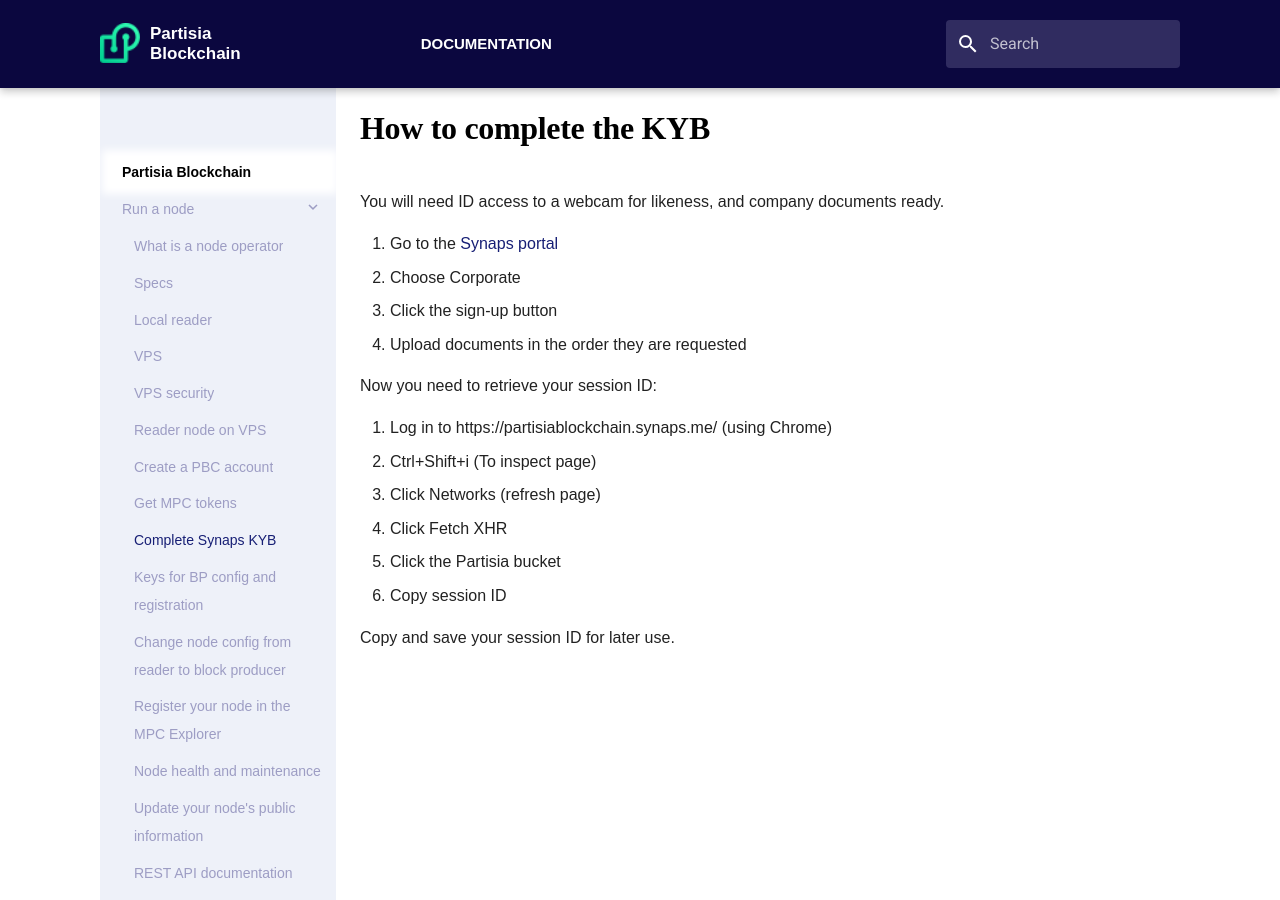
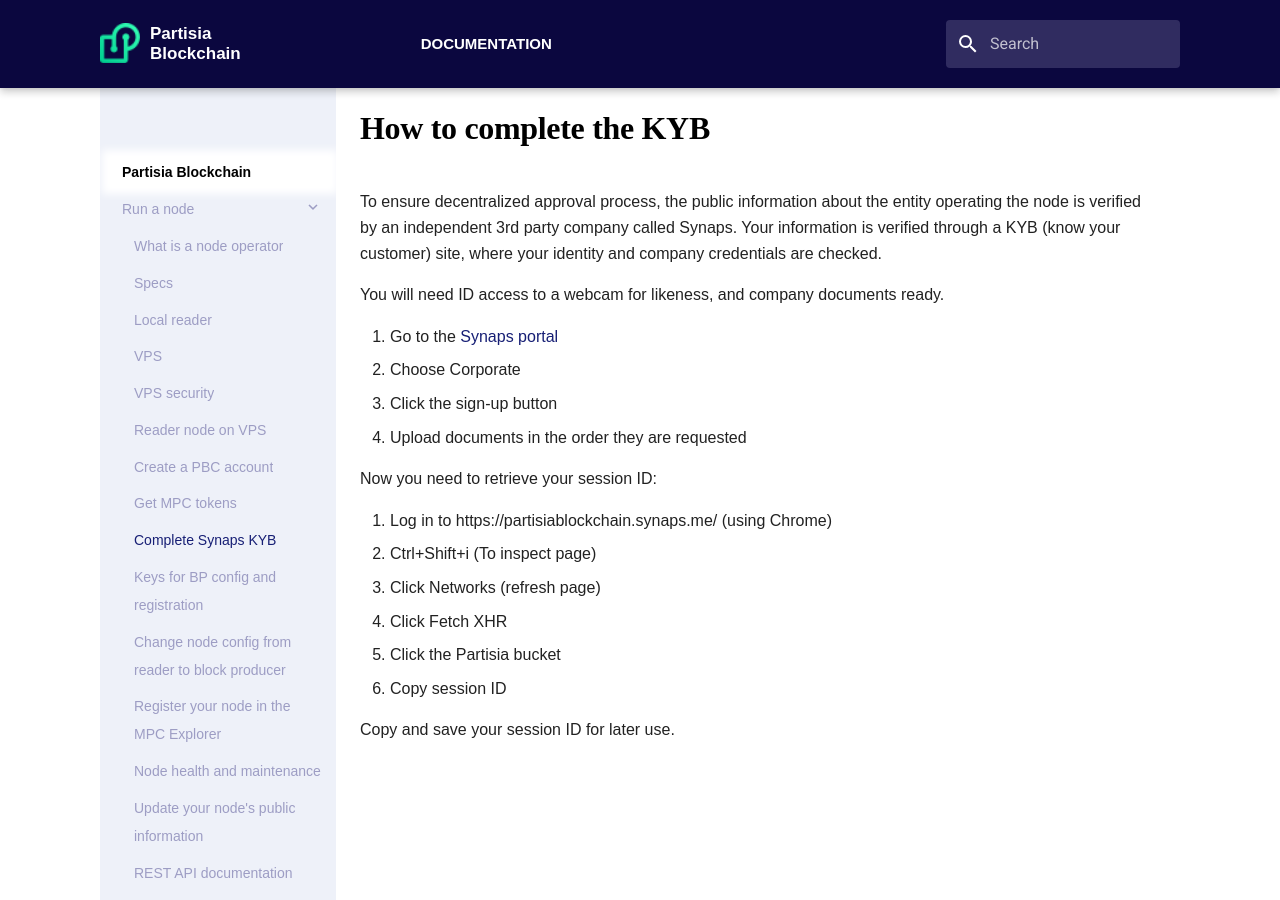
Before and after one commit to 0xSero/partisia-docs, an MkDocs documentation site: the page built from docs/operator-8-synaps.md, in a window 1280 px wide and 900 px high. Built offline with MkDocs 1.6.1 and Material for MkDocs 9.7.7, drawn with Linux system fonts in a browser that asks for light colours; some web fonts are replaced; a script that is not in the unit is left out.

Commit message:
Update docs/operator-8-synaps.md

```diff
--- a/docs/operator-8-synaps.md
+++ b/docs/operator-8-synaps.md
@@ -1,4 +1,7 @@
 # How to complete the KYB
+
+To ensure decentralized approval process, the public information about the entity operating the node is verified by an independent 3rd party company called Synaps.
+Your information is verified through a KYB (know your customer) site, where your identity and company credentials are checked.
 
 You will need ID access to a webcam for likeness, and company documents ready.
 
```
